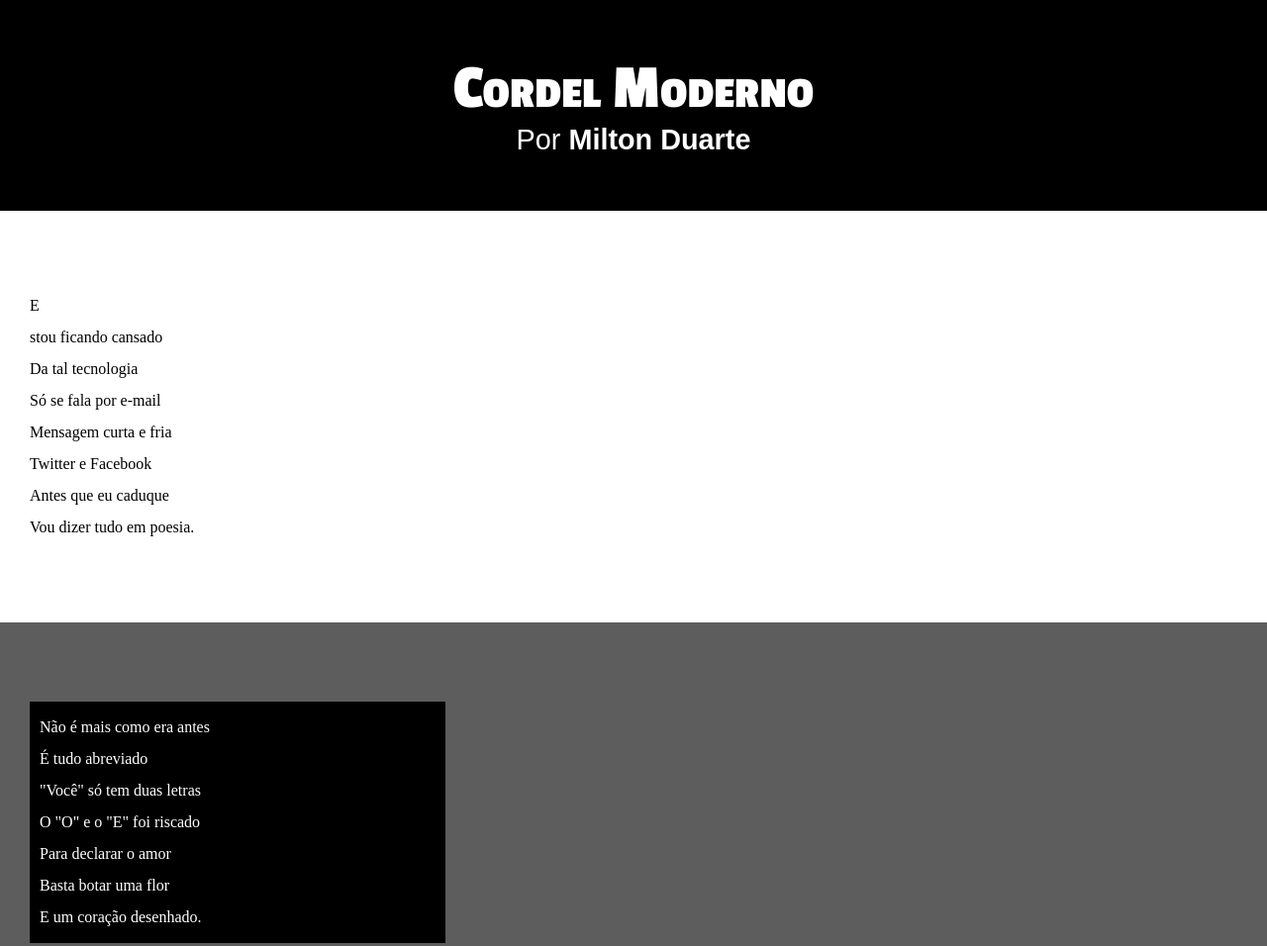
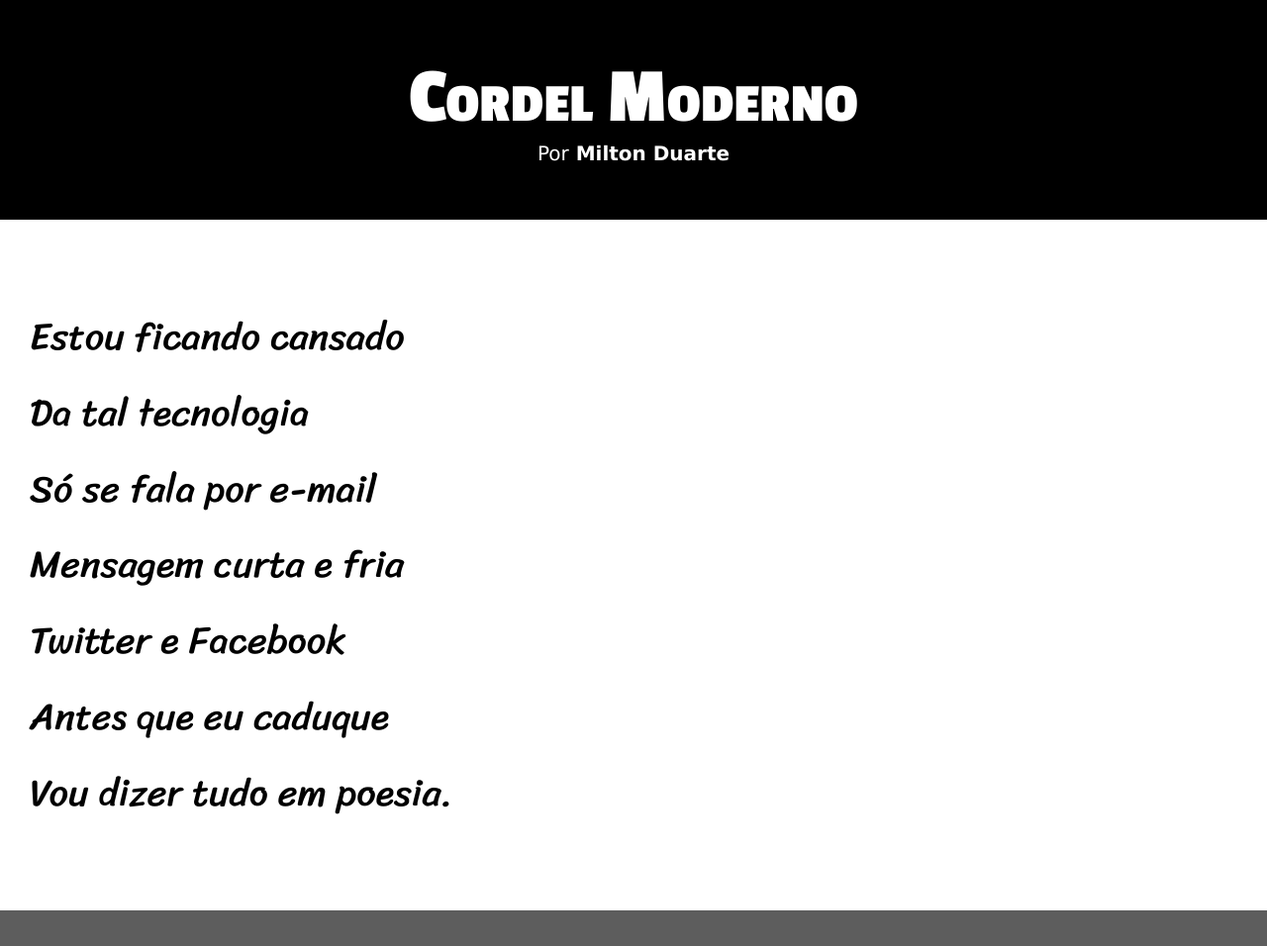
Before and after one commit to liaonaga/html_css_curso-em-video, a plain HTML site: page desafios/d012/index.html in a window 1280 px wide. Shown: the top 956 px of the page at 99% size. Drawn offline with Linux system fonts and the light colour scheme.

Commit message:
Atualização de estilos - desafio 12

```diff
--- a/desafios/d012/estilo/style.css
+++ b/desafios/d012/estilo/style.css
@@ -6,36 +6,42 @@
 * {
     margin: 0PX;
     padding: 0px;
+    font-size: 1em;
+}
+
+/*criando variáveis = root
+  vantagem de utilizar variáveis é que caso altere as fontes ou cores que forem definidas nas variáveis
+  depois para atualizatr só precisa modificar nas variáveis e não em cada tag (header, h1, h2, p...)*/
+:root {
+    --fonte1: Verdana, Geneva, Tahoma, sans-serif;
+    --fonte2: 'Passion One', cursive;
+    --fonte3: 'Sriracha', cursive;
 }
 
 html, body {
     min-height: 100vh; /*vh = Viewport Heigh
                          vw = Viewport Width*/
     background-color: darkgray;
+    font-family: var(--fonte1);
 }
 header {
     background-color: black;
     color: white;
-    font-family: 'Passion One';
     text-align: center;
     padding: 5px;
-
-
 }
 
 header > h1 {
     padding-top: 50px;
+    font-family: var(--fonte2);
     font-variant: small-caps;
-    font-size: 4em;
-    font-weight: bold;
+    font-size: 10vh; /*font-size: 4em;*/
 }
 
 
 header > p {
-    font-family: Arial, Helvetica, sans-serif;
-    font-size: 1.8em;
-    text-decoration: none;
     padding-bottom: 50px;
+    font-size: 2.5vh;
 
 }
 
@@ -55,6 +61,8 @@ section {
     padding-bottom: 10vh;
     padding-left: 30px; /*espaçamento da esquerda do texto*/
     line-height: 2em; /*epaçamento duplo(2em) entre as linhas*/
+    font-family: var(--fonte3);
+    font-size: 3vw;
 }
 
 section.normal {
@@ -68,7 +76,8 @@ section.imagem {
 }
 section.imagem > p {
     background-color: black;
-    width: 400px;
+    display: inline-block; /* poderia ser = width: 400px;  mas o width ajusta em uma medida exata
+    o display: inline-block ajusta conforme o bloco do parágrafo*/
     padding: 10px;
 }
 
@@ -77,4 +86,4 @@ footer {
     color: white;
     text-align: center;
     padding: 10px;
-}
+}.
--- a/desafios/d012/index.html
+++ b/desafios/d012/index.html
@@ -14,8 +14,8 @@
     </header>
     <main>
         <section class="normal">
-            E<p>
-                stou ficando cansado<br>
+            <p>
+                Estou ficando cansado<br>
                 Da tal tecnologia<br>
                 Só se fala por e-mail<br>
                 Mensagem curta e fria<br>
```
